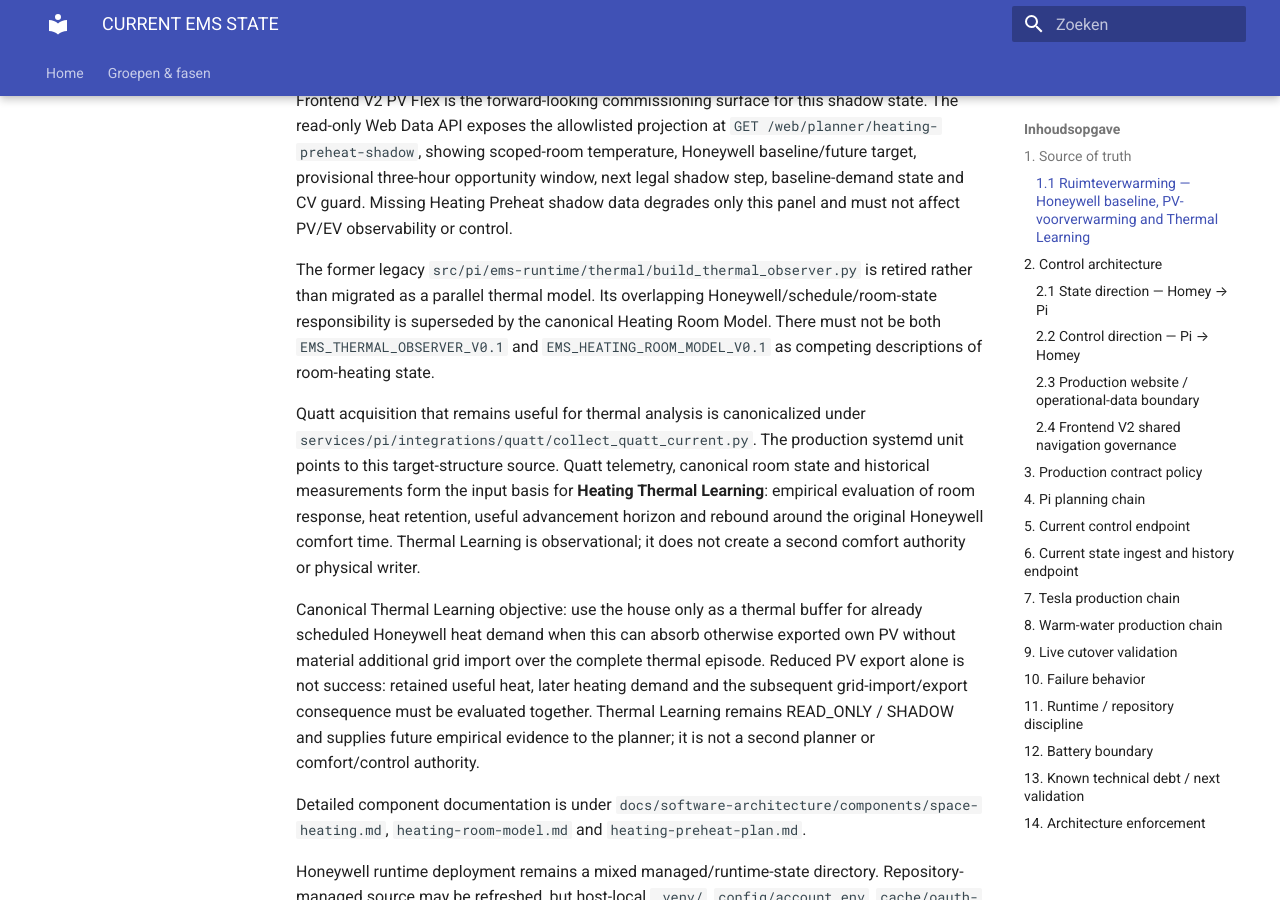
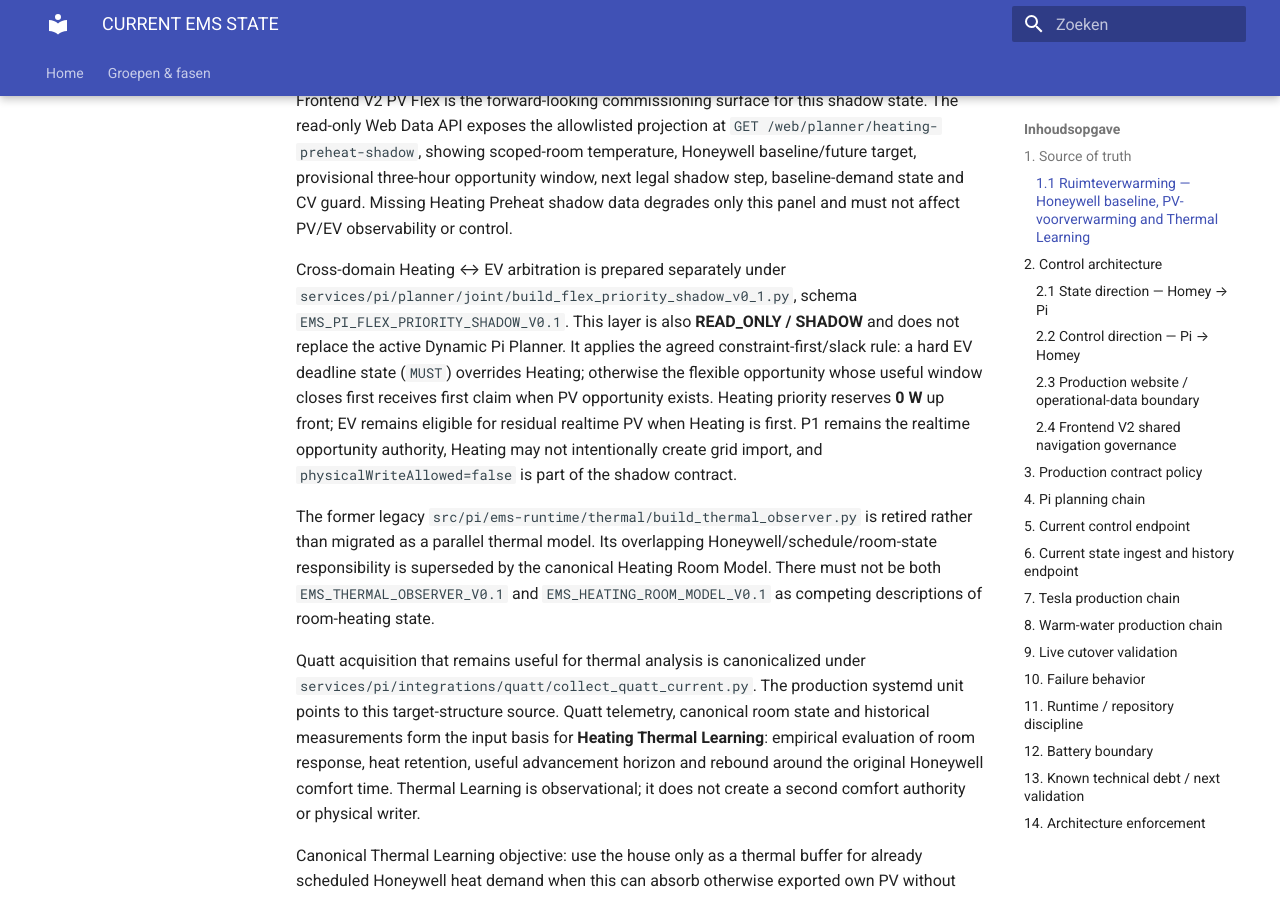
Before and after one commit to OnsKasteeltje/homey-energy-manual, an MkDocs documentation site: the page built from docs/architecture/CURRENT-EMS-STATE.md, in a window 1280 px wide and 900 px high, scrolled down 2871 px. Built offline with MkDocs 1.6.1 and Material for MkDocs 9.7.7, drawn with Linux system fonts in a browser that asks for light colours.

Commit message:
docs(architecture): record Heating EV priority shadow

```diff
--- a/docs/architecture/CURRENT-EMS-STATE.md
+++ b/docs/architecture/CURRENT-EMS-STATE.md
@@ -47,6 +47,8 @@ Heating Preheat V0.3 adds a second, still **READ_ONLY / SHADOW**, safety-state l
 V0.3 does **not** grant PV opportunity, choose a physical Honeywell target or write any device. `plannerGrant` remains `NOT_EVALUATED` until common Dynamic Pi Planner allocation is implemented, and `controlWrites=false` is part of the schema boundary. The local runner `run_heating_preheat_shadow_v0_3.py` consumes only already collected Pi artifacts and publishes derived state under `/home/jeroen/ems/data/`. Its five-minute systemd timer is scheduled after the existing Honeywell-state and Quatt-current collectors and performs no Homey call.
 
 Frontend V2 PV Flex is the forward-looking commissioning surface for this shadow state. The read-only Web Data API exposes the allowlisted projection at `GET /web/planner/heating-preheat-shadow`, showing scoped-room temperature, Honeywell baseline/future target, provisional three-hour opportunity window, next legal shadow step, baseline-demand state and CV guard. Missing Heating Preheat shadow data degrades only this panel and must not affect PV/EV observability or control.
+
+Cross-domain Heating ↔ EV arbitration is prepared separately under `services/pi/planner/joint/build_flex_priority_shadow_v0_1.py`, schema `EMS_PI_FLEX_PRIORITY_SHADOW_V0.1`. This layer is also **READ_ONLY / SHADOW** and does not replace the active Dynamic Pi Planner. It applies the agreed constraint-first/slack rule: a hard EV deadline state (`MUST`) overrides Heating; otherwise the flexible opportunity whose useful window closes first receives first claim when PV opportunity exists. Heating priority reserves **0 W** up front; EV remains eligible for residual realtime PV when Heating is first. P1 remains the realtime opportunity authority, Heating may not intentionally create grid import, and `physicalWriteAllowed=false` is part of the shadow contract.
 
 The former legacy `src/pi/ems-runtime/thermal/build_thermal_observer.py` is retired rather than migrated as a parallel thermal model. Its overlapping Honeywell/schedule/room-state responsibility is superseded by the canonical Heating Room Model. There must not be both `EMS_THERMAL_OBSERVER_V0.1` and `EMS_HEATING_ROOM_MODEL_V0.1` as competing descriptions of room-heating state.
 
```
